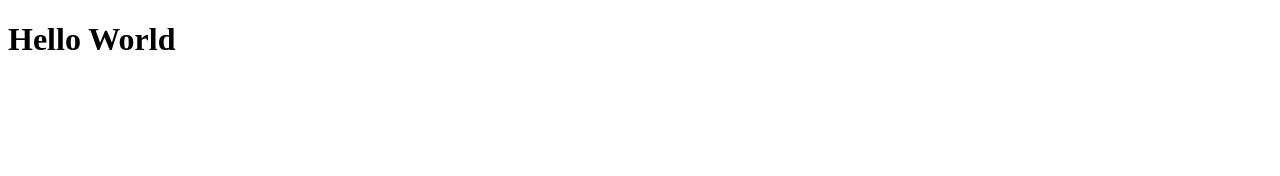
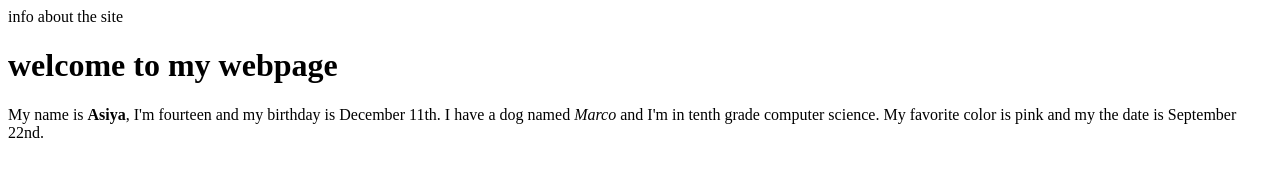
Before and after one commit to asiyad2028/CS1-Unit1-Activity-, a plain HTML site: page index.html in a window 1280 px wide. Drawn offline with Linux system fonts and the light colour scheme.

Commit message:
I made a webpage, finishing part A and part B

```diff
--- a/index.html
+++ b/index.html
@@ -1,17 +1,10 @@
 <!DOCTYPE html>
-<html lang="en">
-
-<head>
-  <title>My Webpage</title>
-  <meta charset="UTF-8">
-  <meta name="viewport" content="width=device-width, initial-scale=1.0">
-  <link rel="stylesheet" href="style.css">
-</head>
-
-<body>
-  <h1>Hello World</h1>
-
-
-
-</body>
+<html>
+  <head>
+    info about the site
+  </head>
+  <body>
+    <h1>welcome to my webpage</h1>
+    <p>My name is <strong>Asiya</strong>, I'm fourteen and my birthday is December 11th. I have a dog named <em>Marco</em> and I'm in tenth grade computer science. My favorite color is pink and my the date is September 22nd.</p>
+  </body>
 </html>
```
